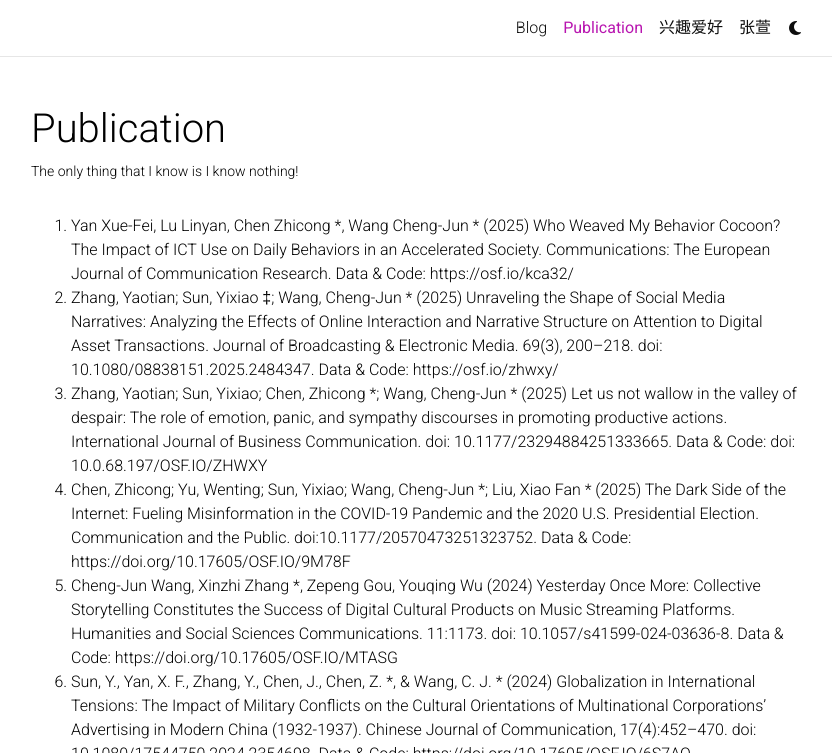
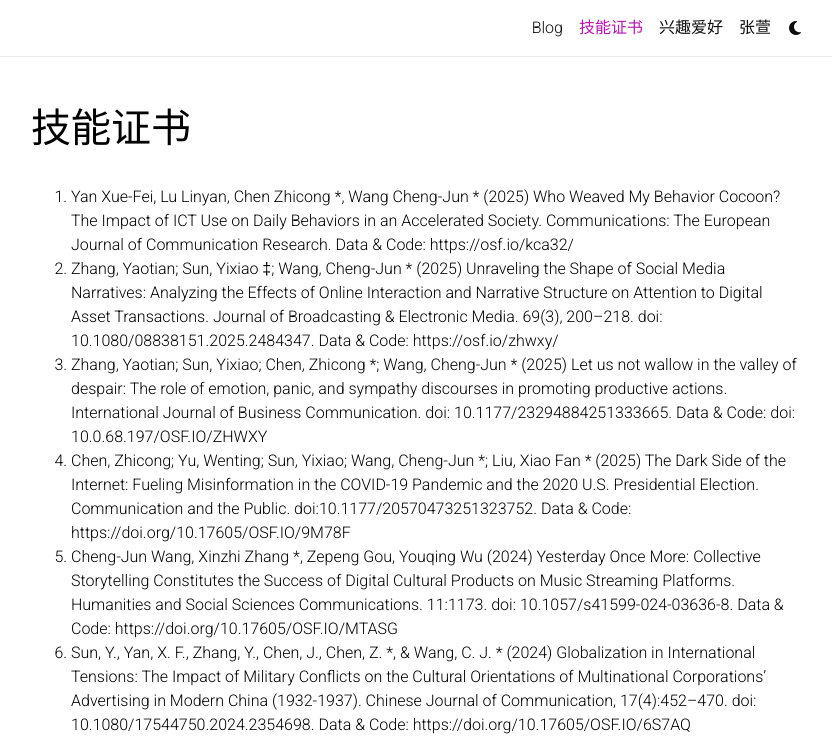
Before and after one commit to ZhangXuan0406/ZhangXuan0406.github.io, a Jekyll site: the page built from _pages/publications.md, in a window 1280 px wide and 900 px high, cut to the strip 0-753 px from the top of the window. Shown: the whole strip, without its empty margins (224-1056 px from the left). Built offline with Jekyll 4.4.1, drawn with Linux system fonts in a browser that asks for light colours; comment, search, counter and statistics services are not loaded; a style sheet for code colours, icons or effects is not loaded.

Commit message:
Update publications.md

```diff
--- a/_pages/publications.md
+++ b/_pages/publications.md
@@ -1,8 +1,8 @@
 ---
 layout: page
-permalink: /publications/
-title: Publication
-description: The only thing that I know is I know nothing!
+permalink: /技能证书/
+title: 技能证书
+description:
 nav: true
 nav_order: 1
 ---
```
